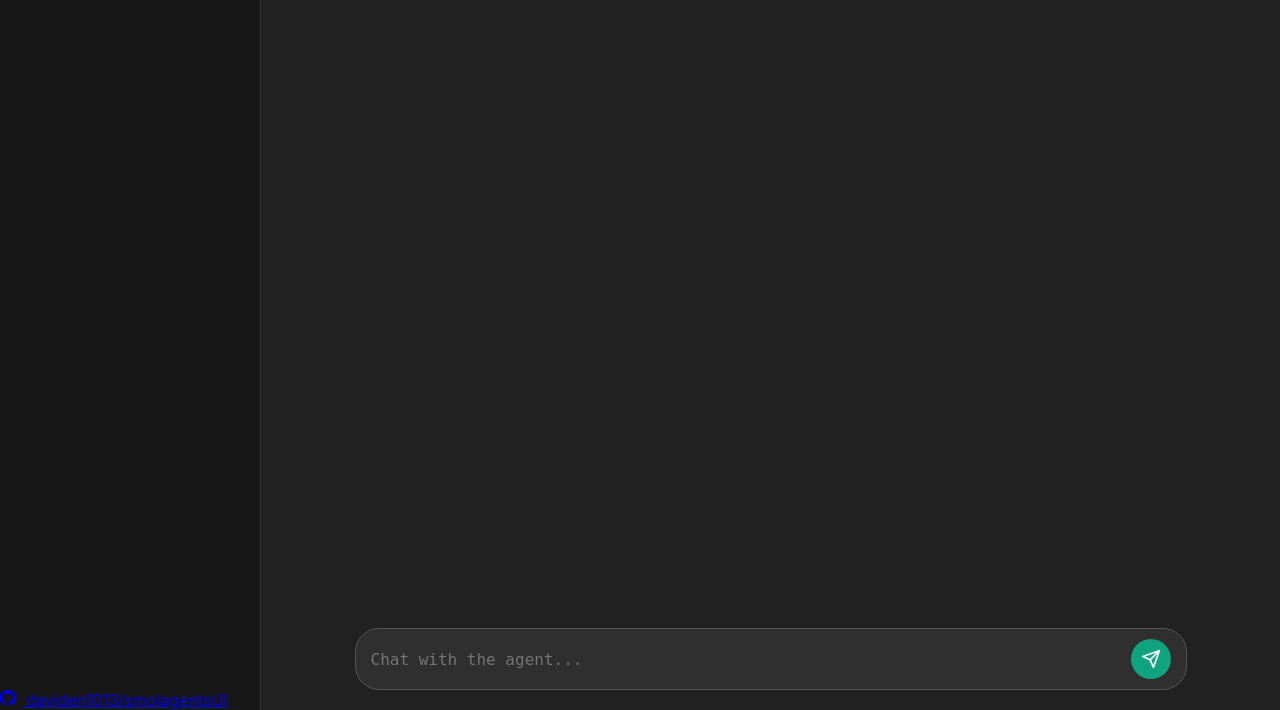
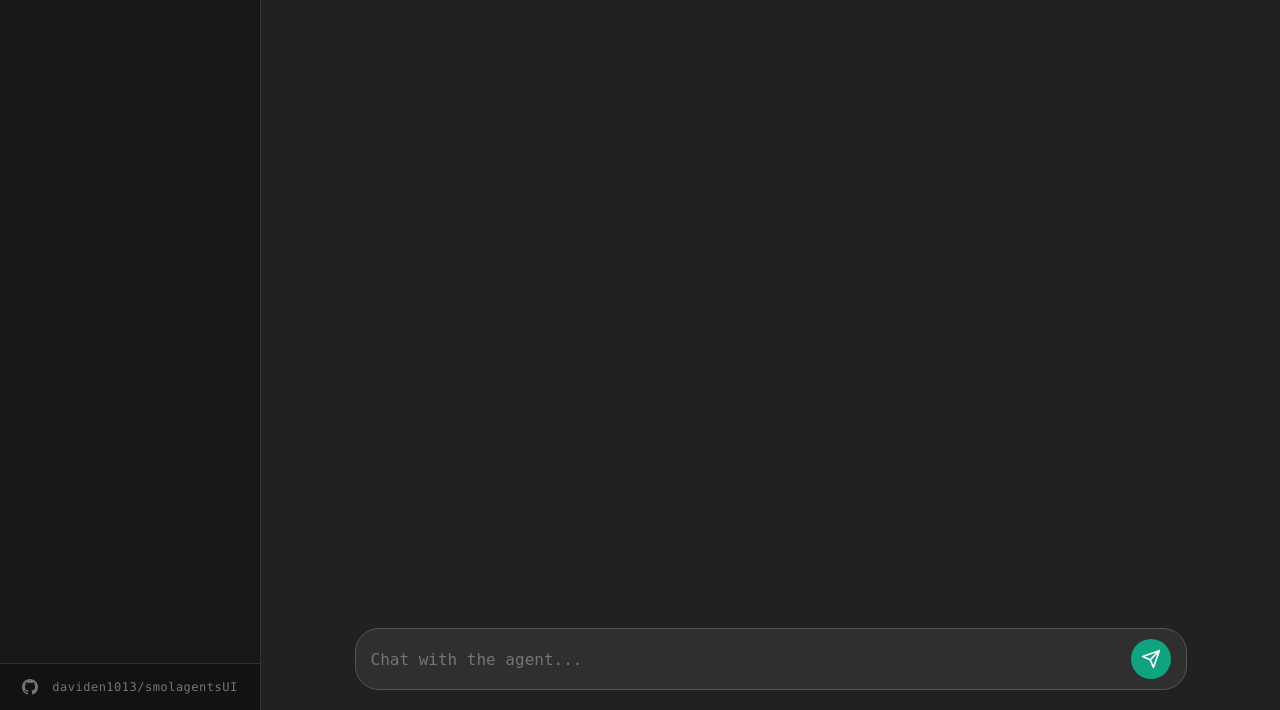
Before and after one commit to daviden1013/smolagentsUI, a Python web app: template src/smolagentsUI/templates/index.html in a window 1280 px wide. Shown: the part 90-800 px from the top of the page. Run offline with Jinja, Linux system fonts and the light colour scheme; the template is opened without the code that fills it, so the values that code supplies are empty; some libraries are stand-ins or nearby versions.

Commit message:
style agent profile, ui info, scrollbar

```diff
--- a/src/smolagentsUI/static/style.css
+++ b/src/smolagentsUI/static/style.css
@@ -35,6 +35,40 @@ body {
 }
 
 .sidebar-header { padding: 10px; }
+
+.sidebar-footer {
+    padding: 15px;
+    border-top: 1px solid #333;
+    background-color: rgba(0, 0, 0, 0.2);
+    margin-top: auto; /* Ensures it sits at the bottom */
+}
+
+.ui-info {
+    font-family: 'SFMono-Regular', Consolas, 'Liberation Mono', Menlo, monospace;
+    font-size: 0.75rem;
+    color: var(--text-secondary);
+    text-align: center;
+    opacity: 0.6;
+    transition: opacity 0.2s ease, color 0.2s ease;
+    user-select: none;
+    letter-spacing: 0.5px;
+
+    /* Flexbox for Icon Alignment */
+    display: flex;
+    align-items: center;
+    justify-content: center;
+    text-decoration: none; /* Remove underline from link */
+    gap: 8px; /* Space between icon and text */
+}
+
+.ui-info:hover {
+    opacity: 1;
+    color: var(--accent);
+}
+
+.ui-info svg {
+    fill: currentColor; /* Icon takes text color */
+}
 
 .history-list { flex-grow: 1; overflow-y: auto; padding: 10px; }
 
@@ -283,6 +317,11 @@ img.agent-image { max-width: 100%; border-radius: 8px; margin-top: 10px; }
     margin-bottom: 10px;
 }
 
+.code-block .hljs {
+    background: transparent;
+    padding: 0;
+}
+
 .error-msg { color: #ff6b6b; padding: 5px; background: #3d1a1a; border-radius: 4px; }
 .logs { border-top: 1px dashed #444; padding-top: 10px; font-size: 0.85em; color: #888; }
 
@@ -319,3 +358,38 @@ img.agent-image { max-width: 100%; border-radius: 8px; margin-top: 10px; }
 .modal-btn.cancel { background: transparent; border: 1px solid #444; }
 .modal-btn.confirm { background: var(--accent); }
 .modal-btn.confirm.danger { background: var(--danger); }
+
+
+* {
+    scrollbar-width: thin;
+    scrollbar-color: #777777 #2c2c2c;
+}
+
+/* --- Webkit Method (Chrome, Edge, Safari, Opera) --- */
+::-webkit-scrollbar {
+    width: 14px;  /* Width for vertical scrollbars */
+    height: 14px; /* Height for horizontal scrollbars */
+}
+
+::-webkit-scrollbar-track {
+    background: #2c2c2c; /* Deep gray background to blend with dark themes */
+    border-radius: 0px;
+}
+
+::-webkit-scrollbar-thumb {
+    background-color: #666666; /* A medium matte gray */
+    border-radius: 10px;       /* Makes the thumb rounded */
+
+    /* This trick creates padding around the thumb so it doesn't fill the track width */
+    border: 3px solid transparent;
+    background-clip: content-box;
+}
+
+::-webkit-scrollbar-thumb:hover {
+    background-color: #888888; /* A slightly lighter gray on hover */
+}
+
+::-webkit-scrollbar-thumb:active {
+    background-color: #999999;
+    border: 2px solid transparent; /* Slightly larger on click for feedback */
+}
```
